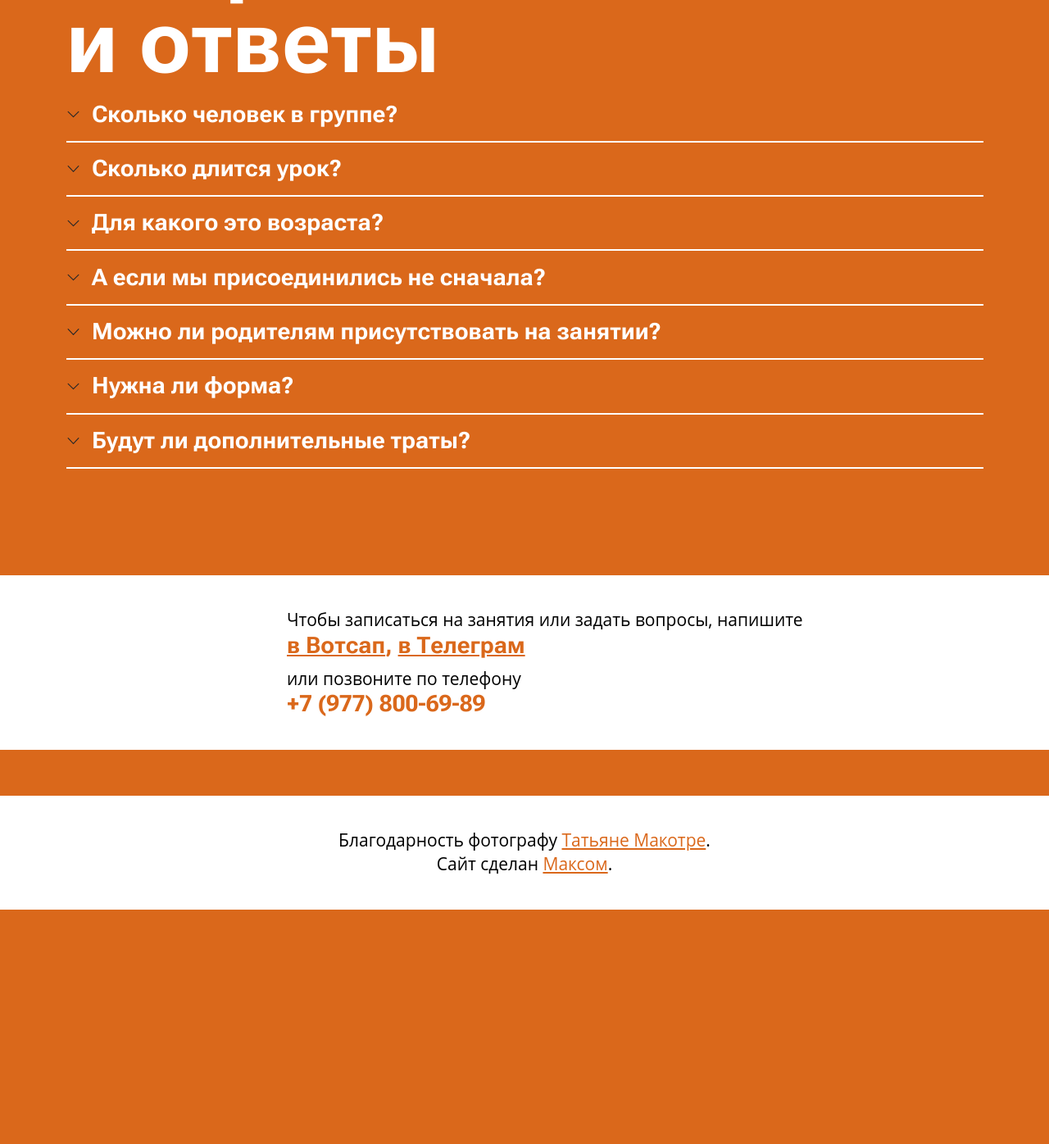
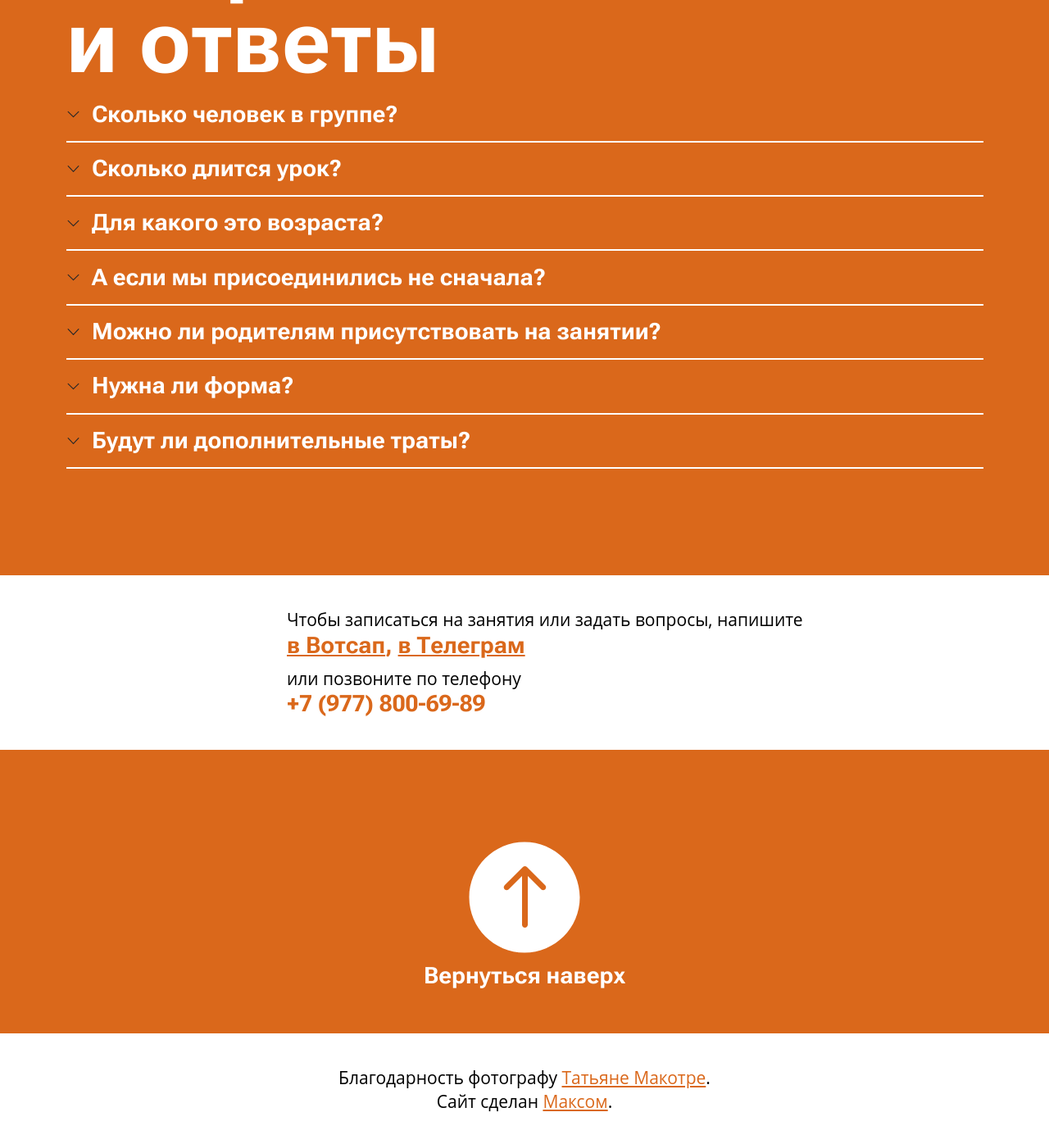
Before and after one commit to 1640max/mart, a Jekyll site: the page built from index.html, in a window 1280 px wide and 1400 px high, scrolled down 8233 px. Shown: the top 1396 px of the window at 82% size. Built offline with Jekyll 4.4.1, drawn with Linux system fonts in a browser that asks for light colours; before the commit the page ends 9343 px from its top, so only the background shows below that.

Commit message:
Добавил top-arrow

```diff
--- /dev/null
+++ b/_sass/_top-arrow.scss
@@ -0,0 +1,7 @@
+.top-arrow {
+  @extend .link-reset;
+  display: grid;
+	gap: 1rem;
+  justify-items: center;
+  text-align: center;
+}
--- a/index.html
+++ b/index.html
@@ -2,7 +2,7 @@
 layout: page
 ---
 
-<header class="navbar navbar-expand-lg">
+<header class="navbar navbar-expand-lg" id="top">
   <div class="container-fluid">
     <div class="navbar-brand brand" href="#">
       <img src="logo.svg" alt="Логотип">
@@ -258,6 +258,11 @@ layout: page
 
   {% include apply.html %}
 
+  <a class="container top-arrow" href="/#top">
+    <img src="top-arrow__img.svg" alt="">
+    <p class="h3">Вернуться наверх</p>
+  </a>
+
 </main>
 
 <footer class="gum gum_flat-bottom footer footer__self">
--- a/style.scss
+++ b/style.scss
@@ -82,4 +82,5 @@
 @import "facts";
 @import "facts-2";
 @import "apply";
+@import "top-arrow";
 @import "footer";
```
Also changed, not shown: assets/top-arrow__img.svg (added).
